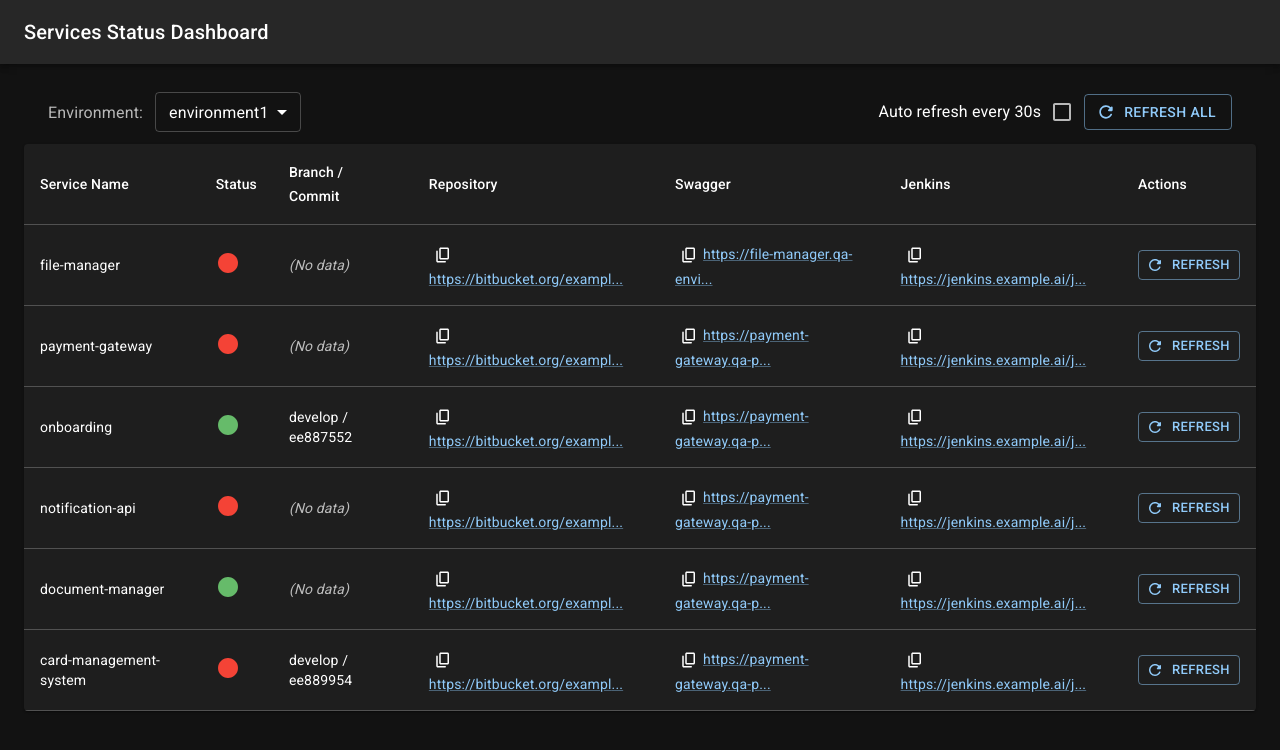
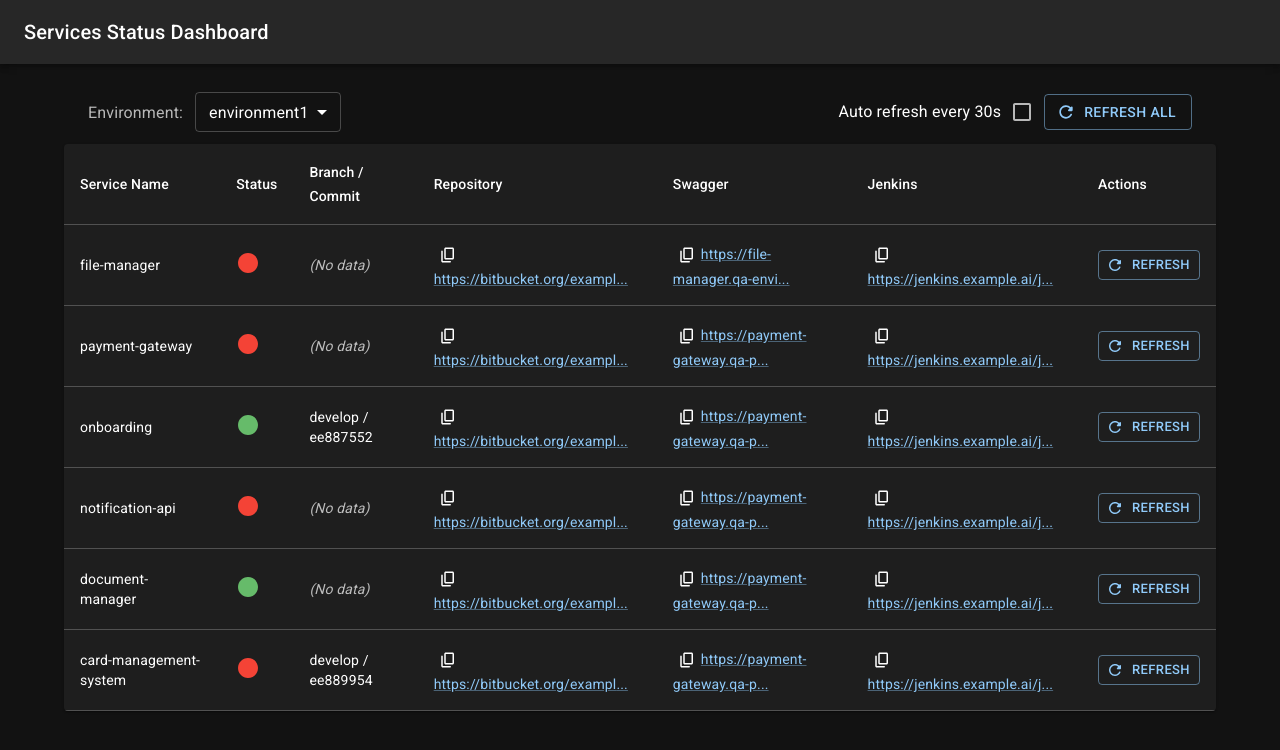
Before and after one commit to tommwrobel/service-status-dashboard, a React (Create React App) app in the folder client/: page / in a window 1280 px wide. Shown: the top 750 px of the page. Built offline with nearby package versions, Linux system fonts and the light colour scheme.

Commit message:
feat: added css files

```diff
--- a/client/src/components/ApplicationBar/ApplicationBar.tsx
+++ b/client/src/components/ApplicationBar/ApplicationBar.tsx
@@ -5,7 +5,7 @@ const ApplicationBar = (): JSX.Element => {
     return (
         <AppBar position="relative">
             <Toolbar>
-                <Typography variant="h6" component="div" sx={{ flexGrow: 1 }}>
+                <Typography variant="h6">
                     Services Status Dashboard
                 </Typography>
             </Toolbar>
--- /dev/null
+++ b/client/src/components/EnvironmentPage/EnvironmentPage.css
@@ -0,0 +1,4 @@
+.EnvironmentPageContainer {
+    margin: 1rem auto;
+    max-width: 1920px;
+}
--- a/client/src/components/EnvironmentPage/EnvironmentPage.tsx
+++ b/client/src/components/EnvironmentPage/EnvironmentPage.tsx
@@ -5,6 +5,7 @@ import { CircularProgress, Container } from "@mui/material";
 import EnvironmentPageBar from "./EnvironmentPageBar/EnvironmentPageBar";
 import { useQueryClient } from "react-query";
 import { Service } from "../../types/types";
+import "./EnvironmentPage.css";
 
 const EnvironmentPage = (): JSX.Element => {
 
@@ -39,7 +40,7 @@ const EnvironmentPage = (): JSX.Element => {
     if (config)
         return (
             <>
-                <Container maxWidth={false} sx={{ m: "1rem auto" }}>
+                <Container className="EnvironmentPageContainer">
                     <EnvironmentPageBar
                         environments={config?.envs}
                         onEnvironmentChange={setEnvironment}
--- /dev/null
+++ b/client/src/components/EnvironmentPage/EnvironmentPageBar/EnvironmentPageBar.css
@@ -0,0 +1,10 @@
+.Toolbar {
+    justify-content: space-between;
+    gap: 1rem;
+}
+
+.ToolbarItemsGroup {
+    display: flex;
+    gap: 12px;
+    align-items: center;
+}
--- a/client/src/components/EnvironmentPage/EnvironmentPageBar/EnvironmentPageBar.tsx
+++ b/client/src/components/EnvironmentPage/EnvironmentPageBar/EnvironmentPageBar.tsx
@@ -12,6 +12,7 @@ import { RefreshRounded } from "@mui/icons-material";
 import { LoadingButton } from "@mui/lab";
 import { ChangeEvent } from "react";
 import { Environment } from "../../../types/types";
+import "./EnvironmentPageBar.css";
 
 type EnvironmentPageBarProps = {
     environments: Environment[];
@@ -36,8 +37,8 @@ const EnvironmentPageBar = ({ environments, onEnvironmentChange, onAutomatically
     }
 
     return (
-            <Toolbar style={{ justifyContent: "space-between", gap: "1rem"}}>
-                <div style={{display: "flex", gap: 12, alignItems: "center"}}>
+            <Toolbar className="Toolbar">
+                <div className="ToolbarItemsGroup">
                     <FormLabel>Environment: </FormLabel>
 
                     <Select size={"small"} defaultValue={environments[0].name || ''} onChange={handleEnvironmentChange}>
@@ -47,7 +48,7 @@ const EnvironmentPageBar = ({ environments, onEnvironmentChange, onAutomatically
                     </Select>
                     {/*// TODO: add link to config envs.configUrl*/}
                 </div>
-                <div style={{display: "flex", gap: 12, alignItems: "center"}}>
+                <div className="ToolbarItemsGroup">
                     <FormControlLabel
                         control={<Checkbox onChange={handleAutomaticallyRefreshChange}/>}
                         label="Auto refresh every 30s"
--- a/client/src/components/GitInfo/GitInfo.tsx
+++ b/client/src/components/GitInfo/GitInfo.tsx
@@ -6,6 +6,7 @@ type GitInfoProps = {
     isLoading: boolean;
 }
 
+// TODO: refactor this component
 const GitInfo = ({ branch, commit, isLoading }: GitInfoProps): JSX.Element => {
 
     if (isLoading) return <Typography style={{fontSize: '0.875rem',fontStyle: "italic", color: "#bdbdbd"}}>Pending info...</Typography>
```
